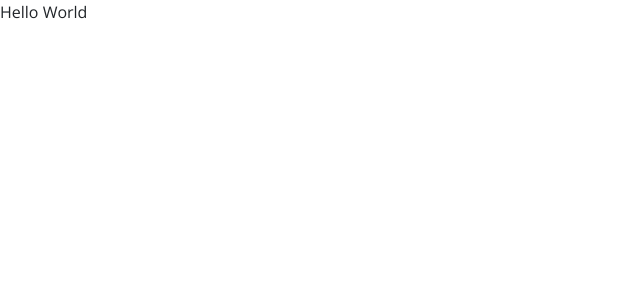
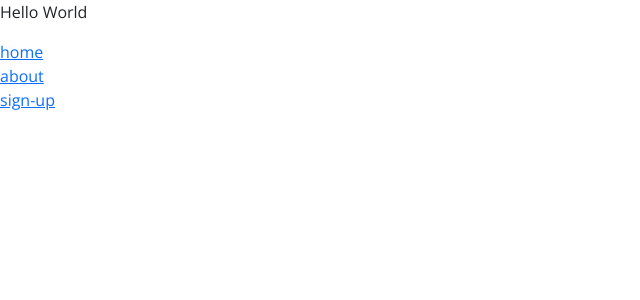
Before and after one commit to Din0saur5/Team-1-phase-2-project, a React (Vite) app: page / in a window 1280 px wide. Shown: the top 300 px of the page, without its empty margins (0-640 px from the left). Built offline with nearby package versions, Linux system fonts and the light colour scheme.

Commit message:
add quick nav for demo build

```diff
--- a/src/routes/About.jsx
+++ b/src/routes/About.jsx
@@ -1,9 +1,15 @@
 import React from 'react'
+import { Link } from 'react-router-dom'
 
 const About = () => {
   return (
     <div>
       <p>Hello World</p>
+      <Link to='/'>home</Link>
+      <br/>
+       <Link to='/about'>about</Link>
+       <br/>
+       <Link to='/sign-up'>sign-up</Link>
     </div>
   )
 }
--- a/src/routes/Home.jsx
+++ b/src/routes/Home.jsx
@@ -1,9 +1,15 @@
 import React from 'react'
+import { Link } from 'react-router-dom'
 
 const Home = () => {
   return (
     <div>
       <p>Hello World</p>
+      <Link to='/'>home</Link>
+      <br/>
+       <Link to='/about'>about</Link>
+       <br/>
+       <Link to='/sign-up'>sign-up</Link>
     </div>
   )
 }
--- a/src/routes/SignUp.jsx
+++ b/src/routes/SignUp.jsx
@@ -1,9 +1,16 @@
 import React from 'react'
+import { Link } from 'react-router-dom'
 
 const SignUp = () => {
   return (
     <div>
+
       <p>Hello World</p>
+      <Link to='/'>home</Link>
+      <br/>
+       <Link to='/About'>about</Link>
+       <br/>
+       <Link to='/SignUp'>sign-up</Link>
     </div>
   )
 }
```
